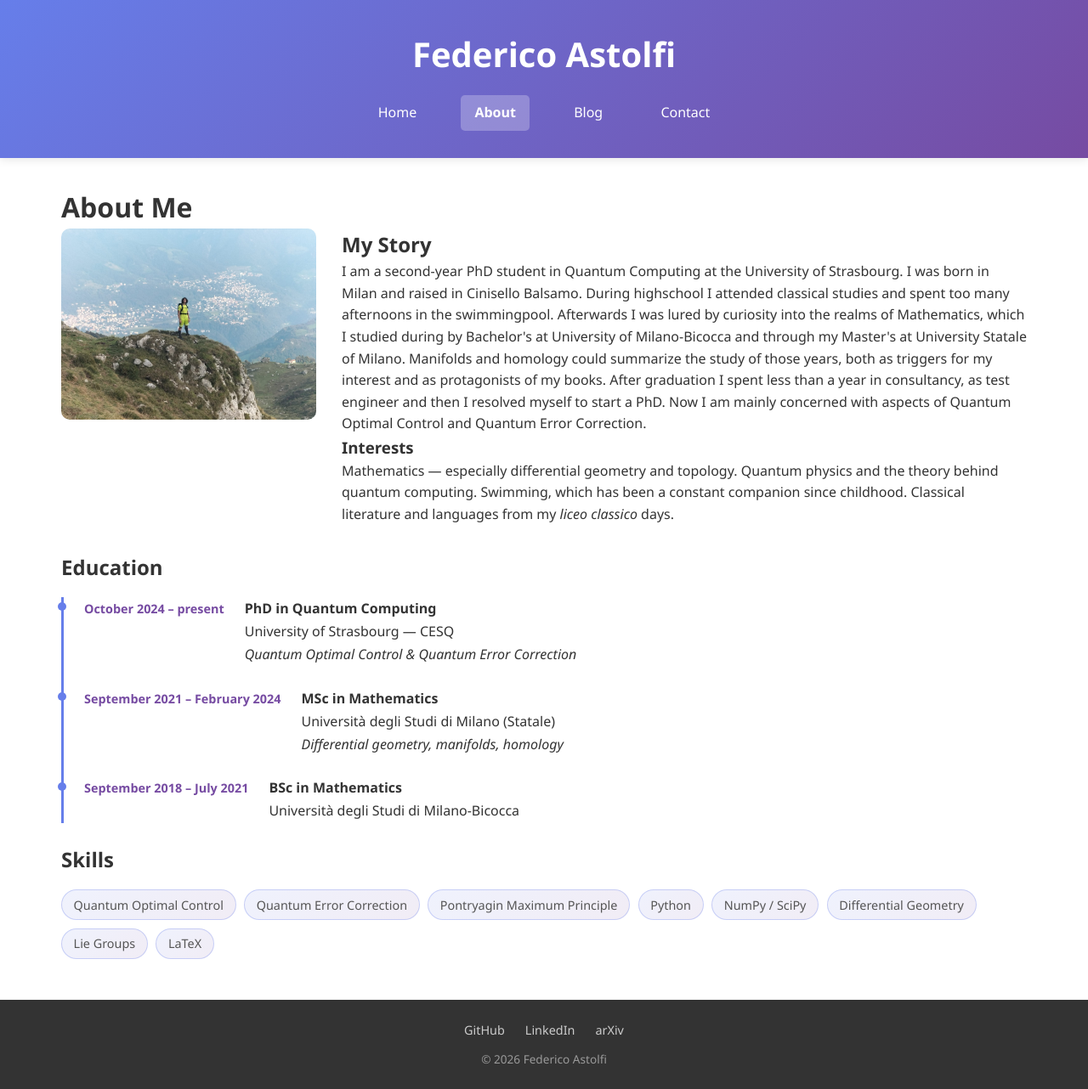
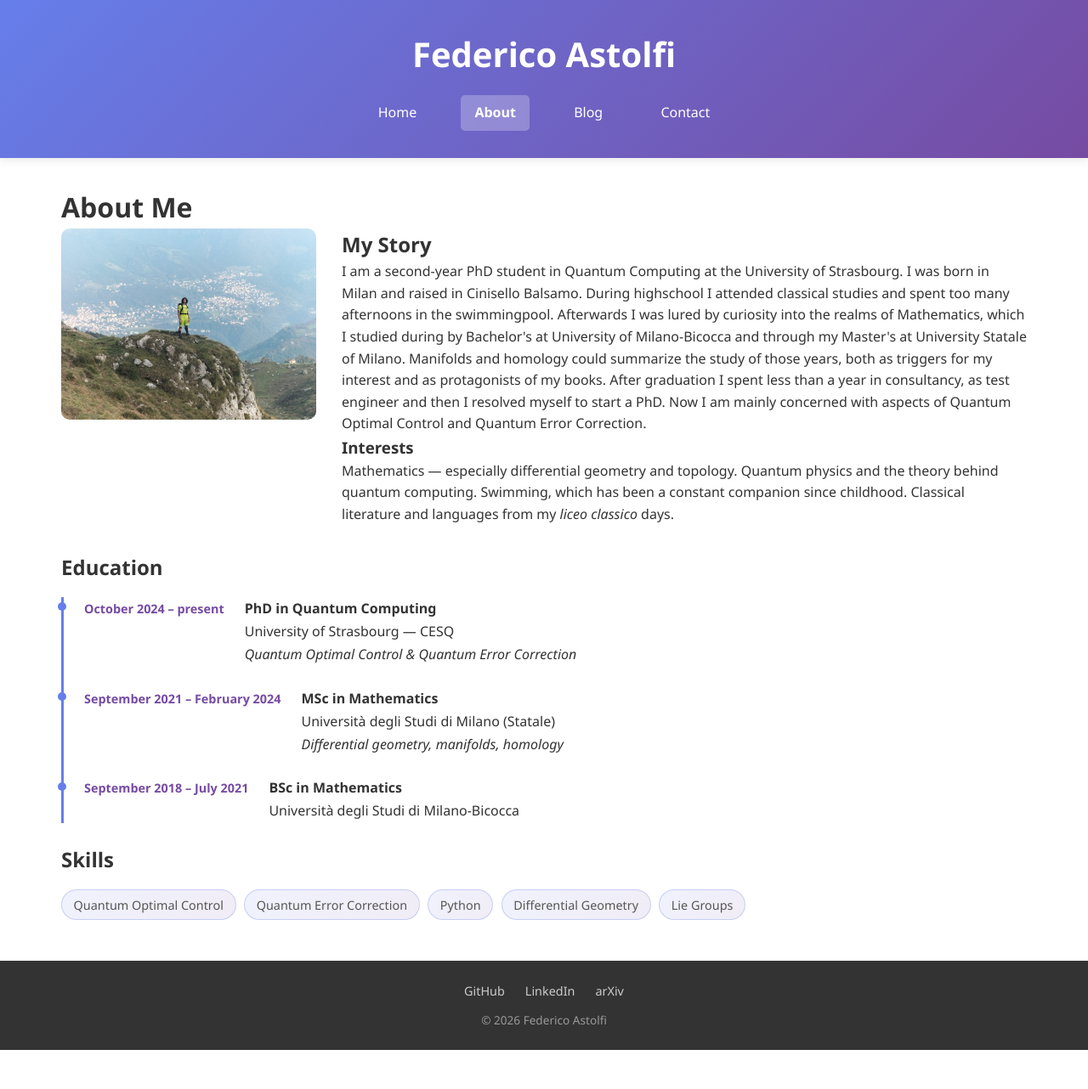
Before and after one commit to FedericoAstolfi/federicoastolfi.github.io, a Jekyll site: the page built from about.md, in a window 1280 px wide. Shown: the whole page at 85% size. Built offline with Jekyll 4.4.1, drawn with Linux system fonts in a browser that asks for light colours; after the commit the page ends 1236 px from its top, so only the background shows below that.

Commit message:
Remove skill tags from about.md
Removed specific skill tags from the skills grid.

```diff
--- a/about.md
+++ b/about.md
@@ -52,10 +52,7 @@ title: About
 <div class="skills-grid">
     <div class="skill-tag">Quantum Optimal Control</div>
     <div class="skill-tag">Quantum Error Correction</div>
-    <div class="skill-tag">Pontryagin Maximum Principle</div>
     <div class="skill-tag">Python</div>
-    <div class="skill-tag">NumPy / SciPy</div>
     <div class="skill-tag">Differential Geometry</div>
     <div class="skill-tag">Lie Groups</div>
-    <div class="skill-tag">LaTeX</div>
 </div>
```
